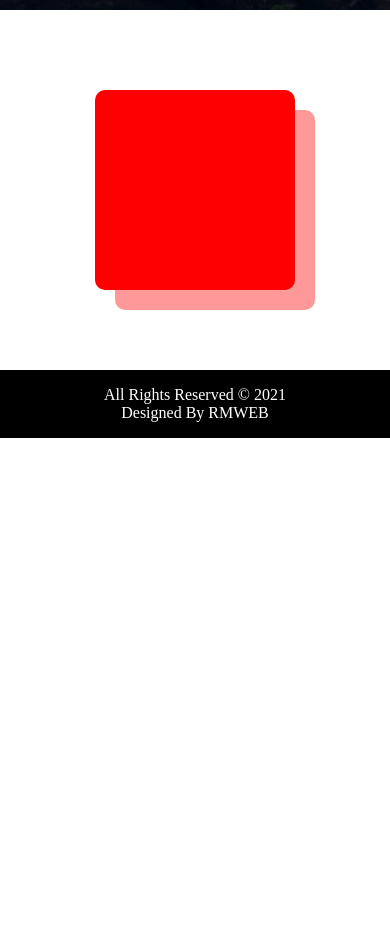
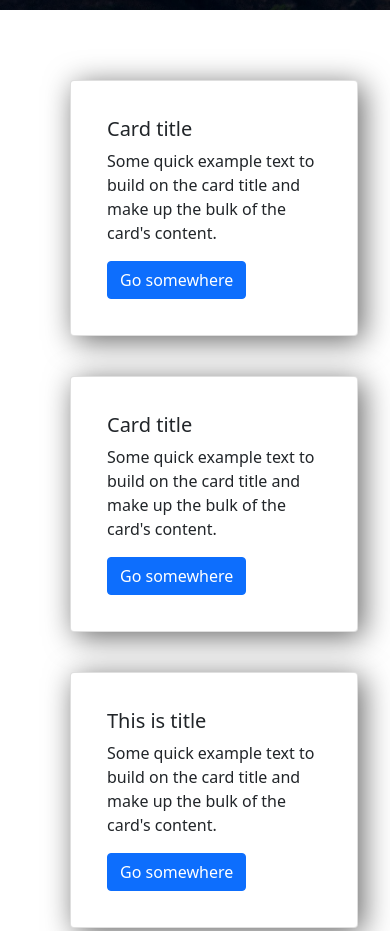
Before and after one commit to xaadu/myWebsite, a plain HTML site: page index.html in a window 390 px wide. Shown: the part 750-1681 px from the top of the page. Before the commit the page ends 1188 px from the top, so only its background shows below. Drawn offline with nearby package versions, Linux system fonts and the light colour scheme.

Commit message:
Added Media Query

```diff
--- a/index.html
+++ b/index.html
@@ -3,6 +3,7 @@
 		<title>First Website</title>
 
 		<link rel="stylesheet" href="https://cdnjs.cloudflare.com/ajax/libs/font-awesome/5.15.3/css/all.min.css" />
+		<link href="https://cdn.jsdelivr.net/npm/bootstrap@5.0.0-beta3/dist/css/bootstrap.min.css" rel="stylesheet" integrity="sha384-eOJMYsd53ii+scO/bJGFsiCZc+5NDVN2yr8+0RDqr0Ql0h+rP48ckxlpbzKgwra6" crossorigin="anonymous">
 
 		<link rel="stylesheet" href="style.css">
 	</head>
@@ -31,13 +32,32 @@
 		</div>
 		</section>
 
-		<div id="test"></div>
-
-		<div id="test2"></div>
+		<div id="test">
+			<div class="card" style="width: 18rem;">
+  <div class="card-body">
+    <h5 class="card-title">Card title</h5>
+    <p class="card-text">Some quick example text to build on the card title and make up the bulk of the card's content.</p>
+    <a href="#" class="btn btn-primary">Go somewhere</a>
+  </div>
+</div><div class="card" style="width: 18rem;">
+  <div class="card-body">
+    <h5 class="card-title">Card title</h5>
+    <p class="card-text">Some quick example text to build on the card title and make up the bulk of the card's content.</p>
+    <a href="#" class="btn btn-primary">Go somewhere</a>
+  </div>
+</div><div class="card" style="width: 18rem;">
+  <div class="card-body">
+    <h5 class="card-title">This is title</h5>
+    <p class="card-text">Some quick example text to build on the card title and make up the bulk of the card's content.</p>
+    <a href="#" class="btn btn-primary">Go somewhere</a>
+  </div>
+</div>
+		</div>
 
 		<footer>
 			<p>All Rights Reserved &copy; 2021</p>
 			<p>Designed By RMWEB</p>
 		</footer>
+		<script src="https://cdn.jsdelivr.net/npm/bootstrap@5.0.0-beta3/dist/js/bootstrap.bundle.min.js" integrity="sha384-JEW9xMcG8R+pH31jmWH6WWP0WintQrMb4s7ZOdauHnUtxwoG2vI5DkLtS3qm9Ekf" crossorigin="anonymous"></script>
 	</body>
 </html>
--- a/style.css
+++ b/style.css
@@ -86,13 +86,23 @@ header .right ul li a i{
 
 
 #test {
-	height: 200px;
-	width: 200px;
-	background: red;
-	margin: 80px auto;
-	border-radius: 10px;
-	box-shadow: 20px 20px 0px rgba(255,0,0,0.4);
+	padding: 50px;
+	display: flex;
+	flex-direction: row;
 }
+#test .card {
+	flex: 1;
+	margin: 20px;
+	padding: 20px;
+	box-shadow: 5px 5px 30px rgba(0,0,0,.6);
+}
+
+@media screen and (max-width: 800px) {
+  #test {
+	  flex-direction: column;
+  }
+}
+
 
 
 footer {
```
